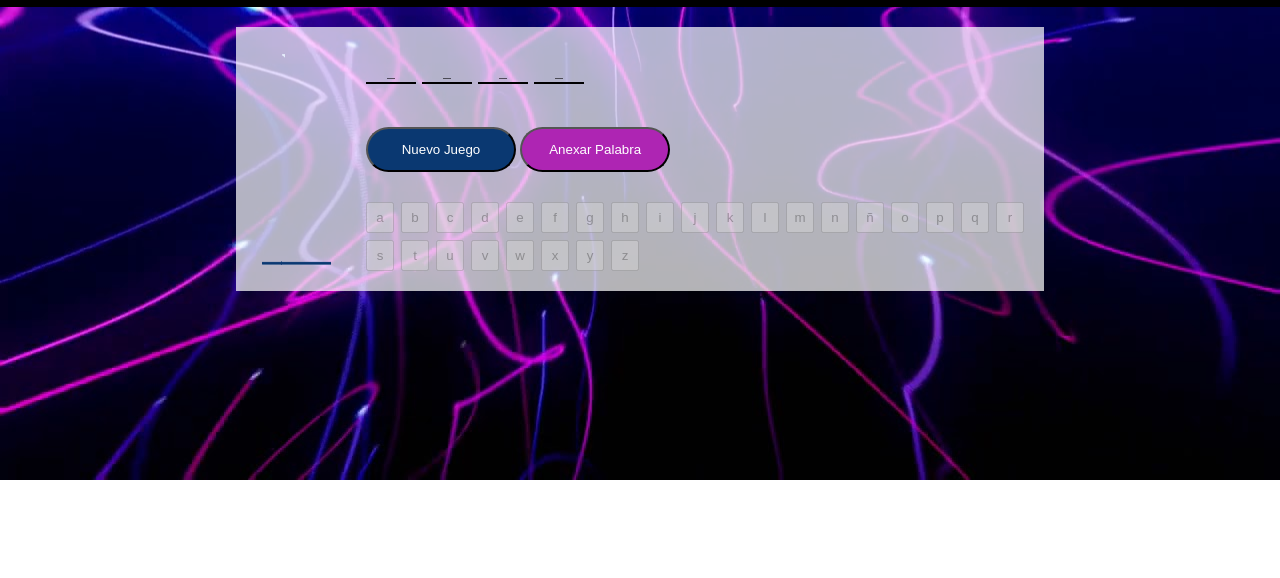
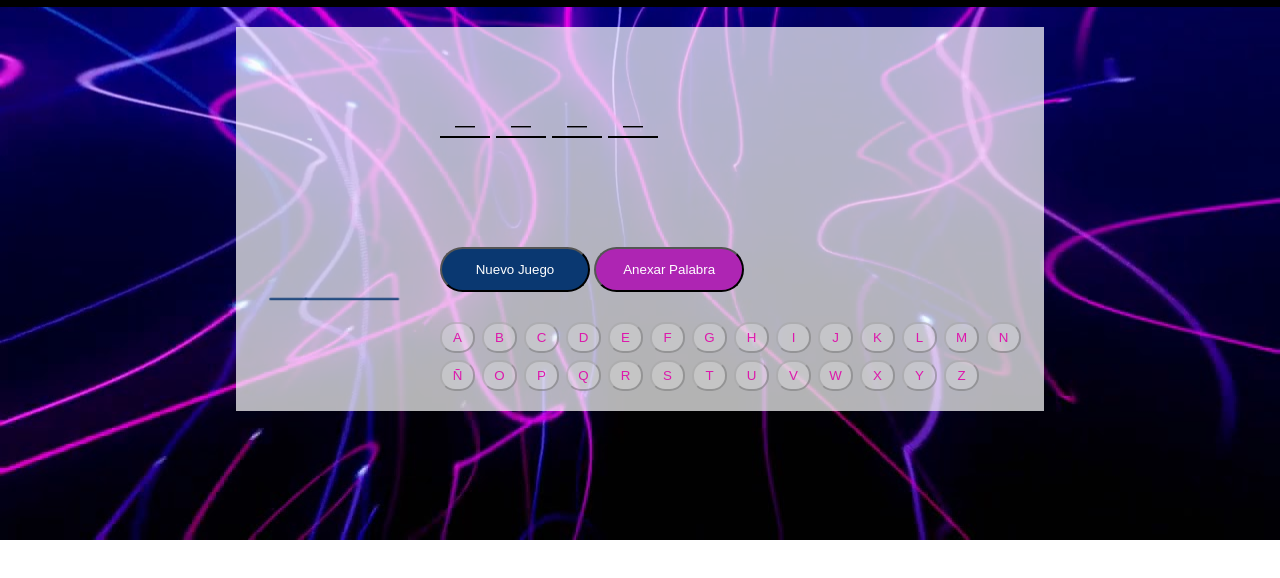
Before and after one commit to DemianTC/ahorcadito-challenger, a plain HTML site: page index.html in a window 1280 px wide. Shown: the part 52-630 px from the top of the page. Drawn offline with Linux system fonts and the light colour scheme.

Commit message:
se actualizaron imagenes y teclado

```diff
--- a/index.html
+++ b/index.html
@@ -32,33 +32,33 @@
 
                 <p id="resultado"></p>
                <div id="letras">
-                        <button>a</button>
-                        <button>b</button>
-                        <button>c</button>
-                        <button>d</button>
-                        <button>e</button>
-                        <button>f</button>
-                        <button>g</button>
-                        <button>h</button>
-                        <button>i</button>
-                        <button>j</button>
-                        <button>k</button>
-                        <button>l</button>
-                        <button>m</button>
-                        <button>n</button>
-                        <button>ñ</button>
-                        <button>o</button>
-                        <button>p</button>
-                        <button>q</button>
-                        <button>r</button>
-                        <button>s</button>
-                        <button>t</button>
-                        <button>u</button>
-                        <button>v</button>
-                        <button>w</button>
-                        <button>x</button>
-                        <button>y</button>
-                        <button>z</button>
+                        <button>A</button>
+                        <button>B</button>
+                        <button>C</button>
+                        <button>D</button>
+                        <button>E</button>
+                        <button>F</button>
+                        <button>G</button>
+                        <button>H</button>
+                        <button>I</button>
+                        <button>J</button>
+                        <button>K</button>
+                        <button>L</button>
+                        <button>M</button>
+                        <button>N</button>
+                        <button>Ñ</button>
+                        <button>O</button>
+                        <button>P</button>
+                        <button>Q</button>
+                        <button>R</button>
+                        <button>S</button>
+                        <button>T</button>
+                        <button>U</button>
+                        <button>V</button>
+                        <button>W</button>
+                        <button>X</button>
+                        <button>Y</button>
+                        <button>Z</button>
 
                </div>
            </div>
--- a/juego.js
+++ b/juego.js
@@ -2,14 +2,17 @@ let palabrita;
 let cant_errores = 0;  //cuantas veces me equivoque
 let cant_aciertos = 0; //cuantas letras acerte
 
+
+
+
 const palabras = [
-    "ardilla",  /*0*/
-    "botitas",   /*1*/
-    "camion",   /*2*/
-    "coyote",   /*3*/
-    "cinema",   /*4*/
-    "tortilla",  /*5*/
-    "trabajar",    /*6*/
+    "ardilla", "java",  /*0*/
+    "botitas",   "challenger", /*1*/
+    "camion",   "motocicleta", /*2*/
+    "coyote",   "papalote", /*3*/
+    "cinema",   "tigre",  /*4*/
+    "tortilla",  "brasil", /*5*/
+    "trabajar",    "Cristian", /*6*/
     "ballena"   /*7*/
 ];
 
@@ -22,6 +25,10 @@ const getValueInput = () =>{
     document.getElementById("valueInput").innerHTML = inputValue;
   }
 
+
+
+
+
 function id( str ){
     return document.getElementById( str );
 }
@@ -30,6 +37,7 @@ function obtener_random( num_min, num_max ){
     const amplitud_valores = num_max - num_min; //valor más alto - valor más bajo del random... (7 - 0)
     const valor_al_azar = Math.floor( Math.random( ) * amplitud_valores ) + num_min; /* 5 - 15 = 10 + 5 */
     return valor_al_azar;
+
 }
 
 /* click en iniciar juego */
--- a/style.css
+++ b/style.css
@@ -3,7 +3,7 @@ body{
     background: url(imagenes/fondo.jpg) no-repeat center;
     background-size: auto;
     font-family: "montserrat", Arial, Helvetica, sans-serif;
-    min-height: 60%;
+    min-height: 80%;
 }
 
 header{
@@ -28,11 +28,15 @@ main{
 }
 
 #imagen{
-    width: 80px;
+    width: 150px;
+    margin: auto;
+    padding: 2px;
 }
 
 #palabra_a_adivinar{
     height: 3em;
+    font-size: 2.5rem;
+    text-transform:uppercase ;
 }
 #palabra_a_adivinar span{
     vertical-align: bottom;
@@ -45,6 +49,7 @@ main{
 }
 
 #letras{
+
     margin-top: 30px;
     display: flex;
     flex-wrap: wrap;
@@ -52,10 +57,14 @@ main{
 }
 
 #letras button{
-    width: 28px;
+
+    width: 35px;
     padding: 6px;
     text-align: center;
     cursor: pointer;
+    color: rgb(221, 24, 172);
+    border-radius: 15px;
+
  }
 
  #jugar{
@@ -80,6 +89,8 @@ main{
     padding: 15px;
     height: 80px;
     margin-top: 30px;
+    text-transform:uppercase
+
 }
 
 #resultado{
@@ -103,6 +114,13 @@ main{
 
  @media screen and (max-width:480px){
 
+
+
+    #letras button{
+        width: 28%;
+
+    }
+
     .input-anexar-palabra{
         width: 50%;
     }
```
Also changed, not shown: nuevapalabra.html (+5 -2 lines), Ganaste.gif, 1 other file.
